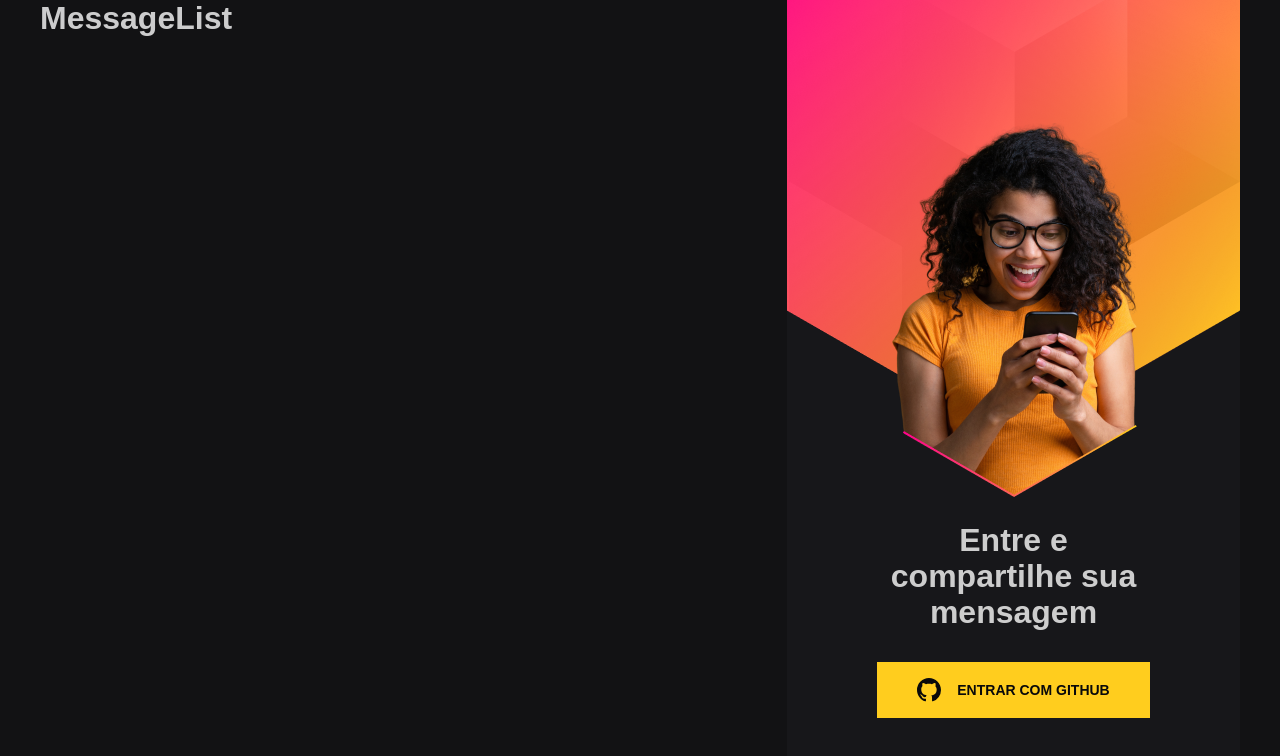
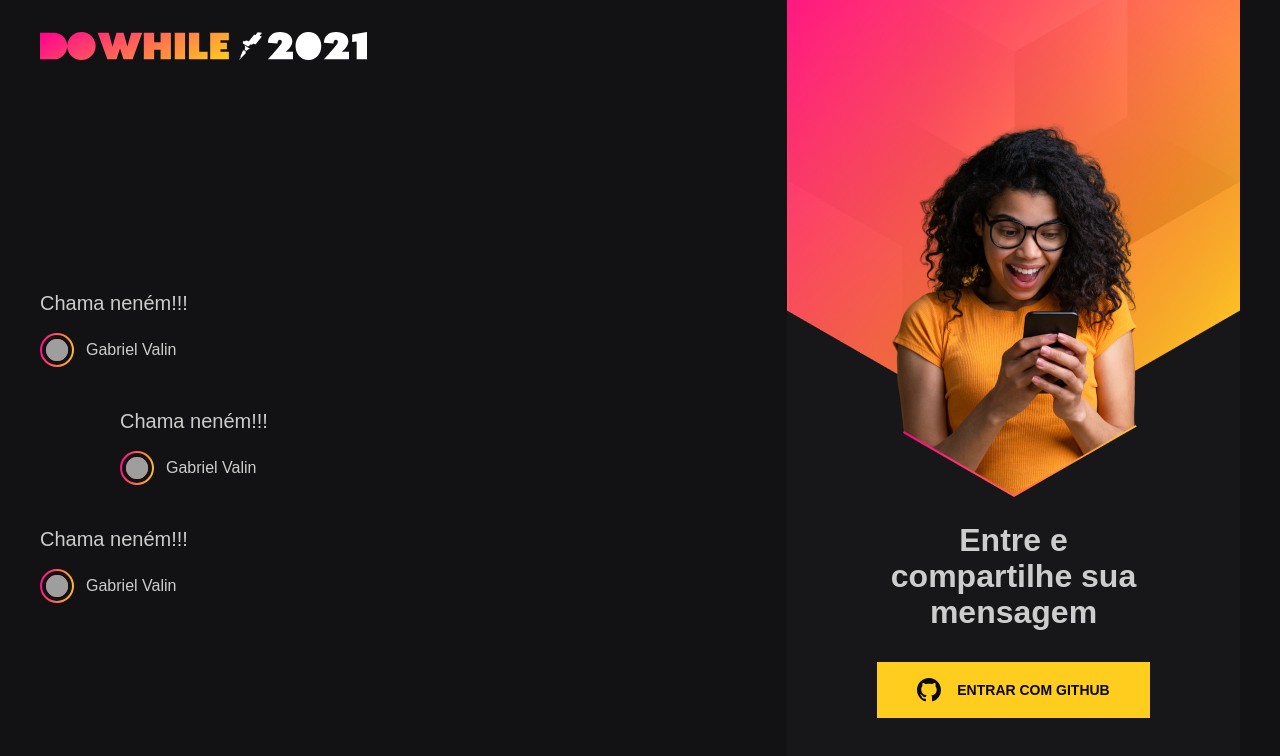
Before and after one commit to Gabriel-Valin/nlw-heat-frontend-react, a React (Vite) app: page / in a window 1280 px wide. Shown: the top 756 px of the page. Built offline with nearby package versions, Linux system fonts and the light colour scheme; grey boxes are pictures that could not be loaded.

Commit message:
feat: style for messageList component

```diff
--- a/src/components/MessageList/index.tsx
+++ b/src/components/MessageList/index.tsx
@@ -1,5 +1,41 @@
+import styles from './styles.module.scss'
+
+import logoImage from '../../assets/logo.svg'
+
 export function MessageList () {
     return (
-        <h1>MessageList</h1>
+        <div className={styles.messageListWrapper}>
+            <img src={logoImage} alt="DoWhile 2021" />
+
+            <ul className={styles.messageList}>
+                <li className={styles.message}>
+                    <p className={styles.messageContent}>Chama neném!!!</p>
+                    <div className={styles.messageUser}>
+                        <div className={styles.userImage}>
+                            <img src="https://github.com/Gabriel-Valin.png" alt="" />
+                        </div>
+                        <span>Gabriel Valin</span>
+                    </div>
+                </li>
+                <li className={styles.message}>
+                    <p className={styles.messageContent}>Chama neném!!!</p>
+                    <div className={styles.messageUser}>
+                        <div className={styles.userImage}>
+                            <img src="https://github.com/Gabriel-Valin.png" alt="" />
+                        </div>
+                        <span>Gabriel Valin</span>
+                    </div>
+                </li>
+                <li className={styles.message}>
+                    <p className={styles.messageContent}>Chama neném!!!</p>
+                    <div className={styles.messageUser}>
+                        <div className={styles.userImage}>
+                            <img src="https://github.com/Gabriel-Valin.png" alt="" />
+                        </div>
+                        <span>Gabriel Valin</span>
+                    </div>
+                </li>
+            </ul>
+        </div>
     )
 }
--- a/src/components/MessageList/styles.module.scss
+++ b/src/components/MessageList/styles.module.scss
@@ -0,0 +1,59 @@
+.messageListWrapper {
+    display: flex;
+    flex-direction: column;
+
+    justify-content: space-between;
+    align-items: flex-start;
+
+    > img {
+        height: 28px;
+        margin: 32px 0;
+    }
+}
+
+.messageList {
+    list-style: none;
+    display: flex;
+    flex-direction: column;
+    justify-content: center;
+    gap: 40px;
+    flex: 1;
+
+    .message {
+        max-width: 440px;
+
+        &:nth-child(2) {
+            margin-left: 80px;
+        }
+
+        .messageContent {
+            font-size: 20px;
+            line-height: 28px;
+        }
+
+        .messageUser {
+            margin-top: 16px;
+            display: flex;
+            align-items: center;
+
+            .userImage {
+                padding: 2px;
+                background: linear-gradient(100deg, #ff008e 0%, #ffcd1e 100%);
+                border-radius: 50%;
+                line-height: 0;
+
+                img {
+                    width: 30px;
+                    height: 30px;
+                    border-radius: 50%;
+                    border: 4px solid #121214;
+                }
+            }
+
+            span {
+                font-size: 16px;
+                margin-left: 12px;
+            }
+        }
+    }
+}
```
